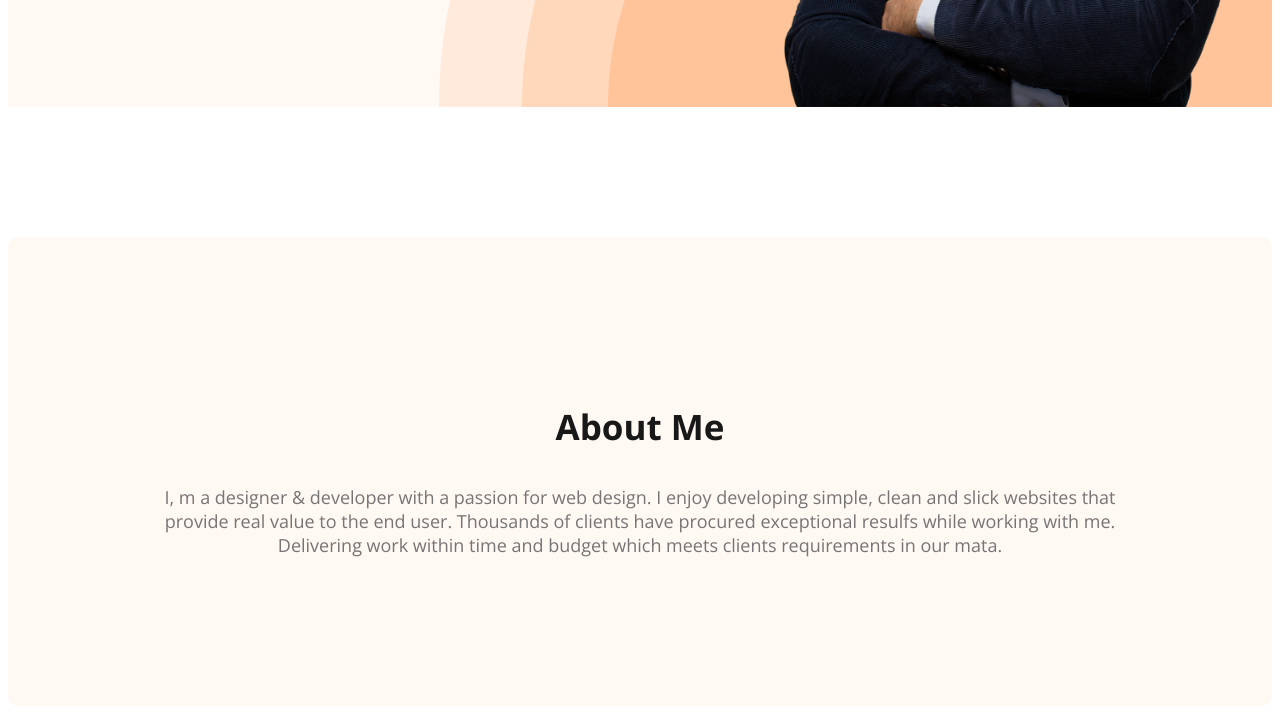
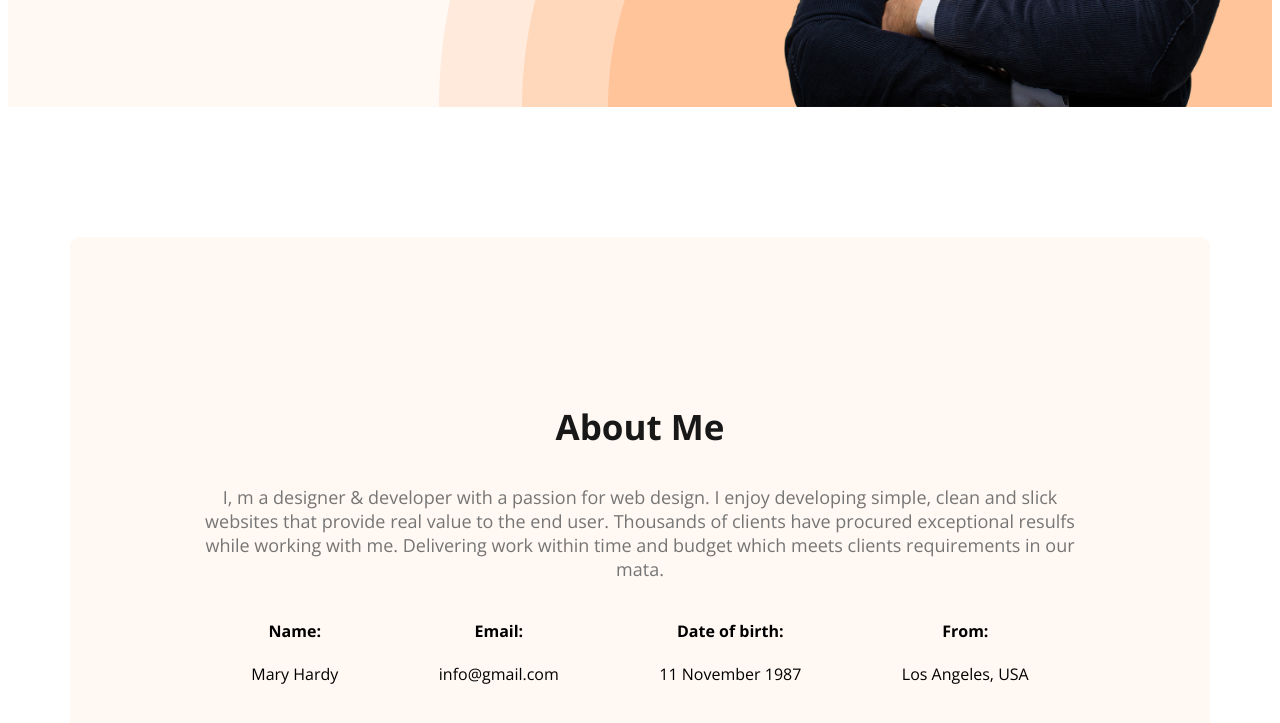
Before and after one commit to Prodhan1971/web-developer-portfolio, a plain HTML site: page index.html in a window 1280 px wide. Shown: the part 661-1384 px from the top of the page. Drawn offline with nearby package versions, Linux system fonts and the light colour scheme.

Commit message:
added about info

```diff
--- a/index.html
+++ b/index.html
@@ -43,6 +43,27 @@
                 simple, clean and slick websites that provide real value to the end user. Thousands of clients have
                 procured exceptional resulfs while working with me. Delivering work within time and budget which meets
                 clients requirements in our mata.</p>
+
+            <div class="about-info-container">
+                <!-- .abut-info*4>h4.info-title+p.inf-description -->
+                <div class="abut-info">
+                    <h4 class="info-title">Name:</h4>
+                    <p class="inf-description">Mary Hardy </p>
+                </div>
+                <div class="abut-info">
+                    <h4 class="info-title">Email:</h4>
+                    <p class="inf-description">info@gmail.com</p>
+                </div>
+                <div class="abut-info">
+                    <h4 class="info-title">Date of birth:</h4>
+                    <p class="inf-description">11 November 1987</p>
+                </div>
+                <div class="abut-info">
+                    <h4 class="info-title">From:</h4>
+                    <p class="inf-description">Los Angeles, USA</p>
+                </div>
+
+            </div>
         </section>
     </main>
 
--- a/styles/portfolio.css
+++ b/styles/portfolio.css
@@ -111,3 +111,17 @@ nav a {
     background: #fff8f3;
     margin: 130px 0;
 }
+
+main{
+    max-width: 1140px;
+    margin: 0 auto;
+}
+
+.about-info-container{
+    display: flex;
+    justify-content: space-around;
+}
+
+.abut-info{
+    text-align: center;
+}
```
